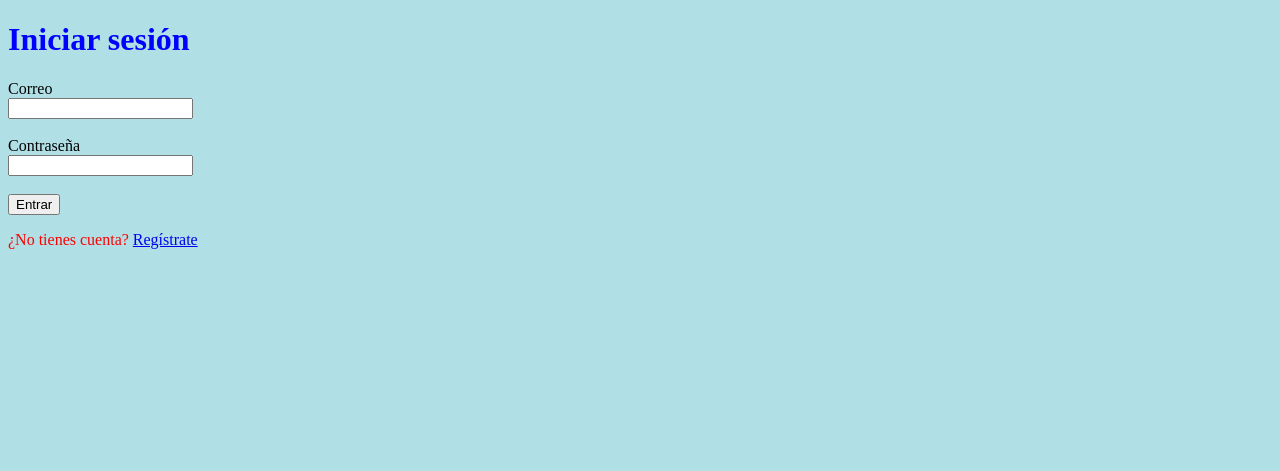
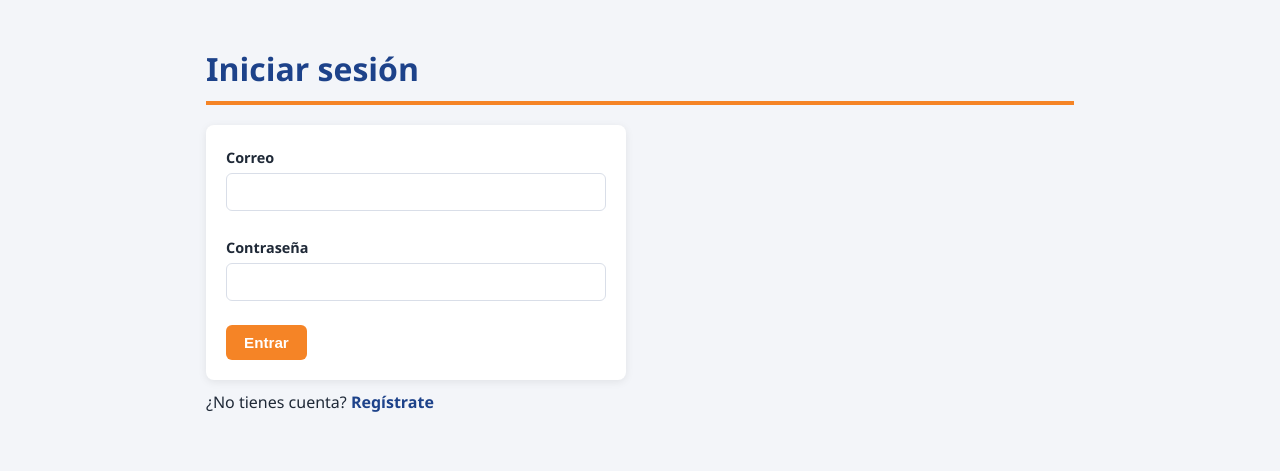
Before and after one commit to Keysy2740/mi-proyecto-sof, a PHP site: page /ingreso.php in a window 1280 px wide. Shown: the top 471 px of the page. Run offline with PHP 8.4, Linux system fonts and the light colour scheme.

Commit message:
empezamos con el posible diseño

```diff
--- a/style.css
+++ b/style.css
@@ -1,9 +1,180 @@
+
+:root {
+  --color-principal: #1d428a;   /* azul de los encabezados */
+  --color-acento:    #f58426;   /* naranja de botones y detalles */
+  --color-fondo:     #f3f5f9;   /* fondo de la página */
+  --color-tarjeta:   #ffffff;   /* fondo de tablas y formularios */
+  --color-texto:     #1f2937;
+  --color-borde:     #d9dee8;
+}
+
+* {
+  box-sizing: border-box;
+}
+
 body {
-      background-color: powderblue;
+  font-family: "Segoe UI", Arial, sans-serif;
+  background: var(--color-fondo);
+  color: var(--color-texto);
+  max-width: 900px;
+  margin: 0 auto;
+  padding: 24px 16px 48px;
+  line-height: 1.5;
 }
+
+/* ===== Títulos ===== */
 h1 {
-      color: blue;
+  color: var(--color-principal);
+  border-bottom: 4px solid var(--color-acento);
+  padding-bottom: 8px;
+  margin-bottom: 20px;
 }
+
+/* ===== Enlaces ===== */
+a {
+  color: var(--color-principal);
+  text-decoration: none;
+  font-weight: 600;
+}
+
+a:hover {
+  color: var(--color-acento);
+  text-decoration: underline;
+}
+
+/* ===== Tablas ===== */
+table {
+  width: 100%;
+  border-collapse: collapse;
+  background: var(--color-tarjeta);
+  border-radius: 8px;
+  overflow: hidden;
+  box-shadow: 0 2px 8px rgba(0, 0, 0, 0.08);
+  margin-top: 12px;
+}
+
+th {
+  background: var(--color-principal);
+  color: #ffffff;
+  text-align: left;
+  padding: 12px;
+}
+
+td {
+  padding: 10px 12px;
+  border-bottom: 1px solid var(--color-borde);
+}
+
+tr:nth-child(even) td {
+  background: #f8f9fc;
+}
+
+tr:hover td {
+  background: #fff3e8;
+}
+
+/* ===== Formularios ===== */
+form {
+  background: var(--color-tarjeta);
+  padding: 20px;
+  border-radius: 8px;
+  box-shadow: 0 2px 8px rgba(0, 0, 0, 0.08);
+  max-width: 420px;
+}
+
+/* El formulario dentro de una tabla (botón Eliminar) no lleva tarjeta */
+td form {
+  background: none;
+  padding: 0;
+  box-shadow: none;
+  max-width: none;
+  display: inline;
+}
+
+label {
+  font-weight: 600;
+  font-size: 0.9rem;
+}
+
+input[type="text"],
+input[type="email"],
+input[type="password"],
+input[type="number"],
+input[type="date"],
+select {
+  width: 100%;
+  padding: 9px 10px;
+  margin-top: 4px;
+  border: 1px solid var(--color-borde);
+  border-radius: 6px;
+  font-size: 1rem;
+  background: #ffffff;
+}
+
+input:focus,
+select:focus {
+  outline: none;
+  border-color: var(--color-acento);
+  box-shadow: 0 0 0 3px rgba(245, 132, 38, 0.25);
+}
+
+/* El filtro de jugadores no necesita ser ancho */
+form[method="GET"] {
+  max-width: none;
+  display: flex;
+  align-items: center;
+  gap: 10px;
+  padding: 12px 16px;
+}
+
+form[method="GET"] select {
+  width: auto;
+  margin-top: 0;
+}
+
+/* ===== Botones ===== */
+button {
+  background: var(--color-acento);
+  color: #ffffff;
+  border: none;
+  padding: 9px 18px;
+  border-radius: 6px;
+  font-size: 0.95rem;
+  font-weight: 600;
+  cursor: pointer;
+}
+
+button:hover {
+  background: #d96d12;
+}
+
+/* El botón Eliminar de las tablas va en rojo y más pequeño */
+td button {
+  background: #dc2626;
+  padding: 5px 12px;
+  font-size: 0.85rem;
+}
+
+td button:hover {
+  background: #b91c1c;
+}
+
+/* ===== Mensajes ===== */
+p[style*="color:red"] {
+  background: #fee2e2;
+  border-left: 4px solid #dc2626;
+  padding: 10px 14px;
+  border-radius: 4px;
+}
+
+p[style*="color:green"] {
+  background: #dcfce7;
+  border-left: 4px solid #16a34a;
+  padding: 10px 14px;
+  border-radius: 4px;
+}
+
+/* ===== Textos auxiliares ===== */
 p {
-      color: red;
+  margin: 10px 0;
 }
```
Lines whose indentation alone changed are shown as unchanged.
